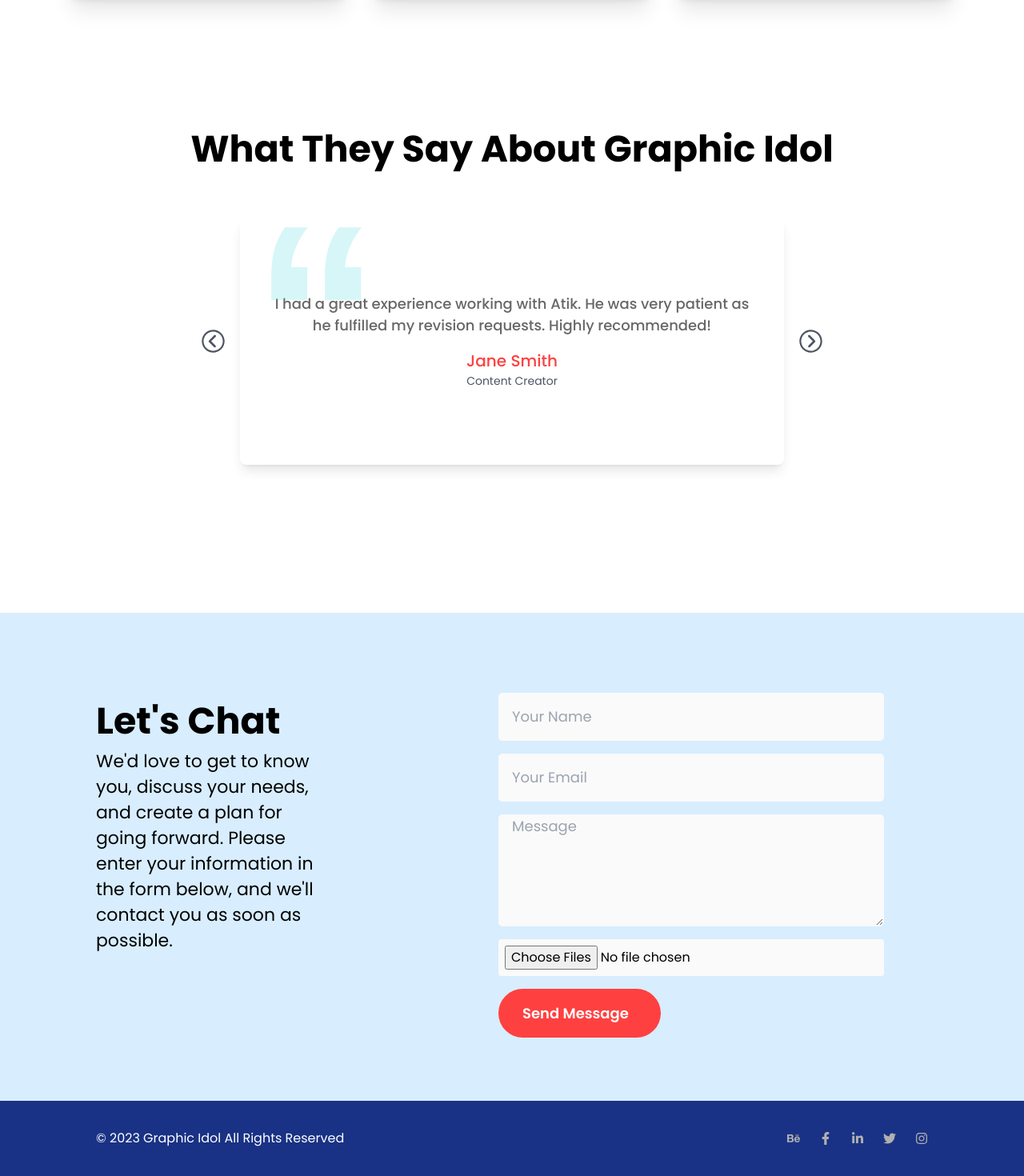
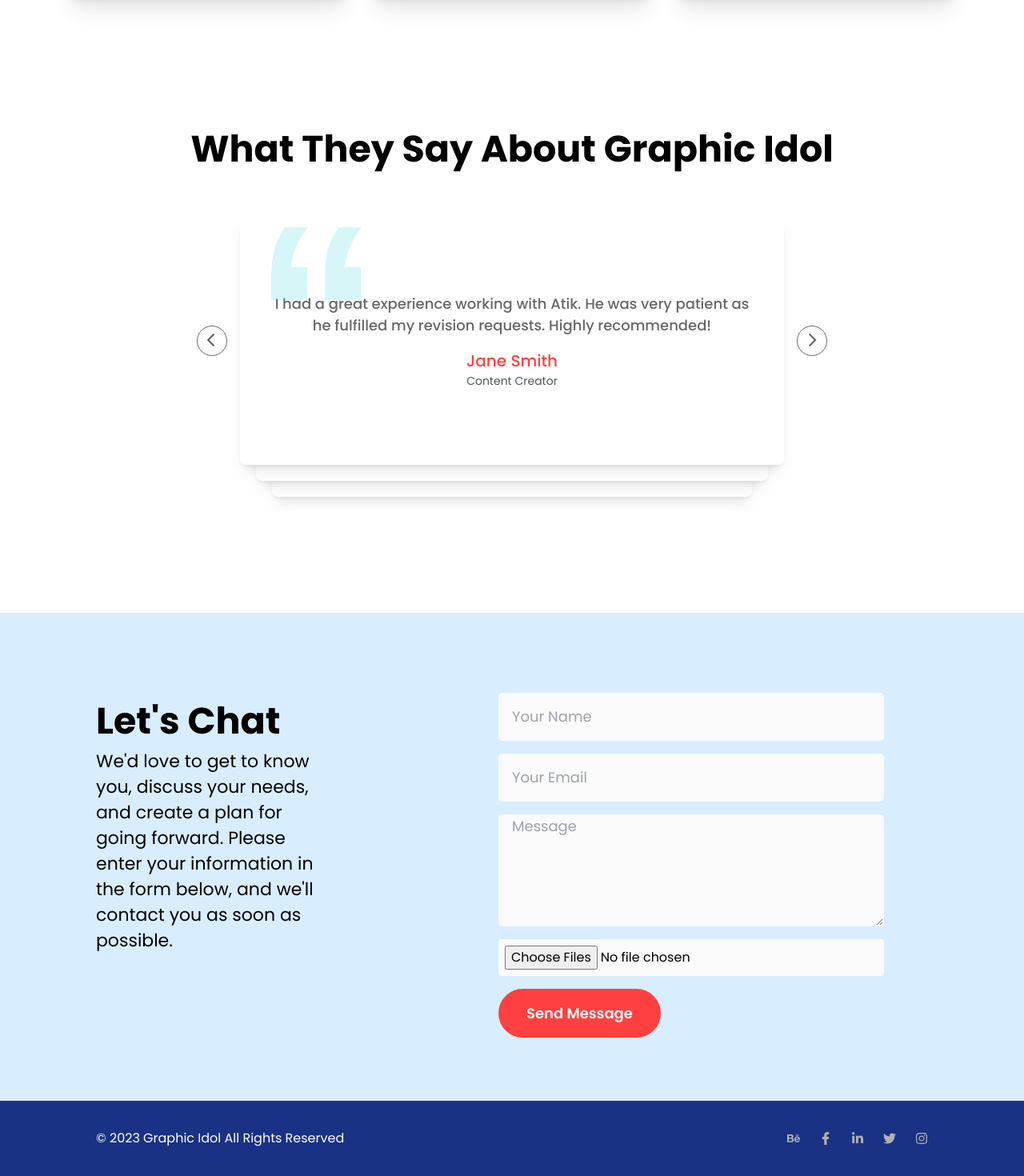
Before and after one commit to md-atiqurrahman/graphic-idol, a React (Create React App) app: page / in a window 1280 px wide. Shown: the part 4890-6360 px from the top of the page at 80% size. Built offline with nearby package versions, Linux system fonts and the light colour scheme.

Commit message:
add functionality of sending email via emailjs

```diff
--- a/package.json
+++ b/package.json
@@ -3,6 +3,10 @@
   "version": "0.1.0",
   "private": true,
   "dependencies": {
+    "@emailjs/browser": "^3.10.0",
+    "@fortawesome/fontawesome-svg-core": "^6.4.0",
+    "@fortawesome/free-solid-svg-icons": "^6.4.0",
+    "@fortawesome/react-fontawesome": "^0.2.0",
     "@testing-library/jest-dom": "^5.16.5",
     "@testing-library/react": "^13.4.0",
     "@testing-library/user-event": "^13.5.0",
--- a/src/Pages/Home/ClientsReviews/ClientsReviews.js
+++ b/src/Pages/Home/ClientsReviews/ClientsReviews.js
@@ -1,3 +1,5 @@
+import { faChevronLeft, faChevronRight } from '@fortawesome/free-solid-svg-icons';
+import { FontAwesomeIcon } from '@fortawesome/react-fontawesome';
 import React, { useState, useEffect } from 'react';
 import {  IoIosArrowDropleft, IoIosArrowDropright } from "react-icons/io";
 import quatation from '../../../assets/icons/quote.svg';
@@ -46,22 +48,26 @@ const ClientsReviews = () => {
             <h1 className="text-black text-[46px] font-bold leading-[70px] mb-[50px]">What They Say About Graphic Idol</h1>
             <div className="flex flex-col items-center">
                 <div className="flex items-center">
-                    <button onClick={handlePrev} className="text-lg text-gray-600 hover:text-gray-800 focus:outline-none">
-                        <IoIosArrowDropleft size={35} />
+                    <button onClick={handlePrev} className="w-[38px] h-[38px]
+                    border border-[#676767] rounded-[50px] text-lg text-[#676767] hover:text-gray-800 focus:outline-none">
+                    <FontAwesomeIcon icon={faChevronLeft} />
                     </button>
                     <div className="relative mx-4">
                         <div className="absolute top-0 bottom-0 left-0 right-0">
                             <div className="bg-gradient-to-b from-transparent to-white h-4/5"></div>
                         </div>
-                        <div className="w-[680px] h-[310px] px-8 py-6 bg-white rounded-lg shadow-lg relative overflow-hidden flex flex-col justify-center">
+                        <div className="w-[680px] h-[310px] px-8 py-6 bg-white rounded-lg shadow-lg relative overflow-hidden flex flex-col justify-center z-10">
                             <img className='w-[128px] absolute top-0' src={quatation} alt="" />
                             <div className="text-[#676767] text-[18px] font-medium leading-[27px] mb-4">{reviews[currentReview].text}</div>
                             <div className="text-[#FF4040] text-[20px] font-medium leading-[30px]">{reviews[currentReview].name}</div>
                             <div className="text-gray-600 text-sm">{reviews[currentReview].occupation}</div>
                         </div>
+                        <div className="w-[640px] h-[310px] px-8 py-6 bg-white rounded-lg shadow-lg absolute top-[20px] z-[1] overflow-hidden ml-[20px]"></div>
+                        <div className="w-[600px] h-[310px] px-8 py-6 bg-white rounded-lg shadow-lg absolute top-[40px] z-0 overflow-hidden ml-[40px]"></div>
                     </div>
-                    <button onClick={handleNext} className="text-lg text-gray-600 hover:text-gray-800 focus:outline-none">
-                        <IoIosArrowDropright size={35} />
+                    <button onClick={handleNext} className="w-[38px] h-[38px]
+                    border border-[#676767] rounded-[50px] text-lg text-[#676767] hover:text-gray-800 focus:outline-none">
+                    <FontAwesomeIcon icon={faChevronRight} />
                     </button>
                 </div>
             </div>
--- a/src/Pages/Home/Contacts/Contacts.js
+++ b/src/Pages/Home/Contacts/Contacts.js
@@ -1,7 +1,24 @@
-import React from 'react';
+import React, { useRef } from 'react';
 import './Contacts.css';
+import emailjs from '@emailjs/browser';
+
 
 const Contacts = () => {
+    const form = useRef();
+
+    const sendMail = (e) => {
+        e.preventDefault();
+
+        emailjs.sendForm('service_7ul5kra', 'template_mtsfx5r', form.current, 'CgK1RkWuOLQ5gqBPe')
+            .then((result) => {
+                console.log(result.text);
+            }, (error) => {
+                console.log(error.text);
+            });
+
+        e.target.reset();
+    }
+
     return (
         <section id='contacts' className='bg-[#d8edfe] pt-[100px] text-black h-[610px]'>
             <div className='pl-[120px] pr-[175px] flex items-start gap-[210px]'>
@@ -11,21 +28,21 @@ const Contacts = () => {
                         a plan for going forward. Please enter your information in the form below, and we'll contact you as soon as possible.</p>
                 </div>
                 <div>
-                    <form className='w-[482px] h-auto'>
+                    <form ref={form} onSubmit={sendMail} className='w-[482px] h-auto'>
                         <div className="card-body p-0">
                             <div className="form-control mb-[8px]">
-                                <input type="text" required placeholder="Your Name" className="input h-[60px] rounded-[5px] bg-[#fafafa]" />
+                                <input type="text" name='user_name' required placeholder="Your Name" className="input h-[60px] rounded-[5px] bg-[#fafafa]" />
                             </div>
                             <div className="form-control mb-[8px]">
-                                <input type="email" required placeholder="Your Email" className="input h-[60px] rounded-[5px] bg-[#fafafa] " />
+                                <input name='user_email' type="email" required placeholder="Your Email" className="input h-[60px] rounded-[5px] bg-[#fafafa] " />
                             </div>
                             <div className="form-control mb-[8px]">
-                                <textarea required className="textarea h-[140px] rounded-[5px] bg-[#fafafa] py-0 align-top" placeholder="Message"></textarea>
+                                <textarea name='message' required className="textarea h-[140px] rounded-[5px] bg-[#fafafa] py-0 align-top" placeholder="Message"></textarea>
                             </div>
                             <div className="form-control mb-[8px]">
                                 <input type="file" className="rounded-[4px] bg-[#fafafa] h-[46px] p-2" placeholder="Choose Files" accept=".tiff,.jpeg,.jpg,.gif,.png,.pdf,.psd,.ai,.eps,.dwg,.zip,.svg,.mp4,.avi" multiple />
                             </div>
-                            <div className='w-[203px] px-[30px] py-[17px] bg-secondary rounded-[50px] text-white text-[18px] font-semibold cursor-pointer hover:bg-primary'>Send Message</div>
+                            <input type='submit' value='Send Message' className='w-[203px] px-[30px] py-[17px] bg-secondary rounded-[50px] text-white text-[18px] font-semibold cursor-pointer hover:bg-primary' />
                         </div>
                     </form>
                 </div>
```
Also changed, not shown: 1 other file (tests, documents, lock files or other folders).
